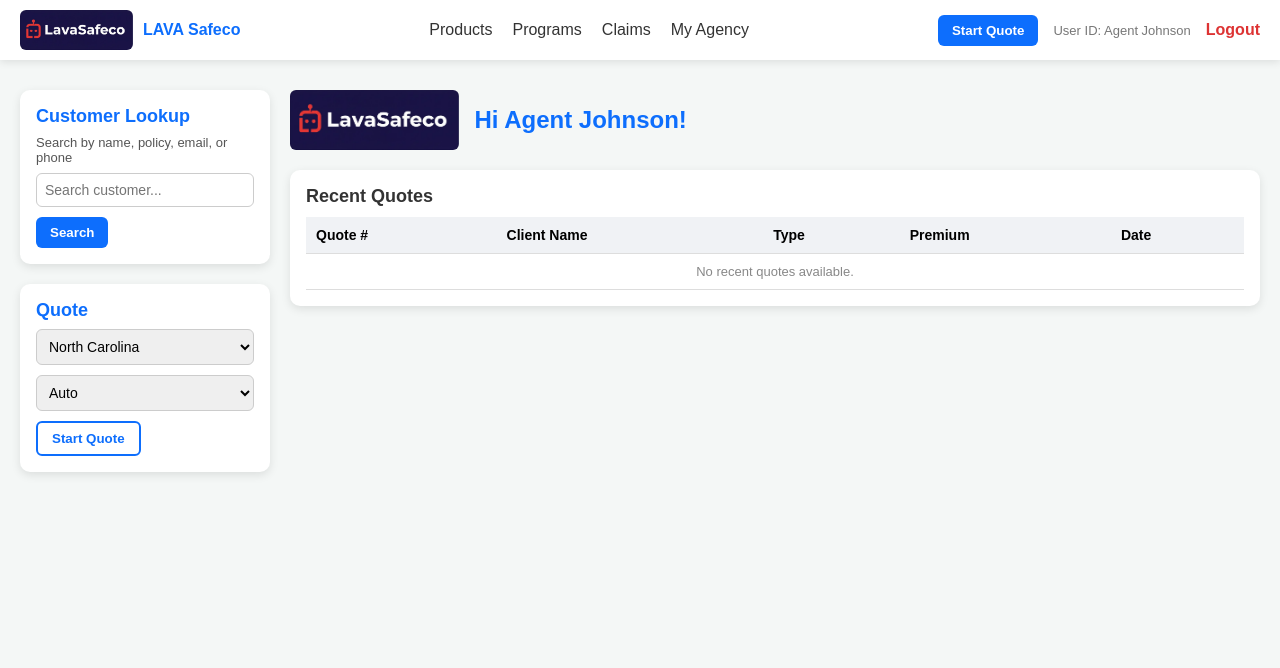
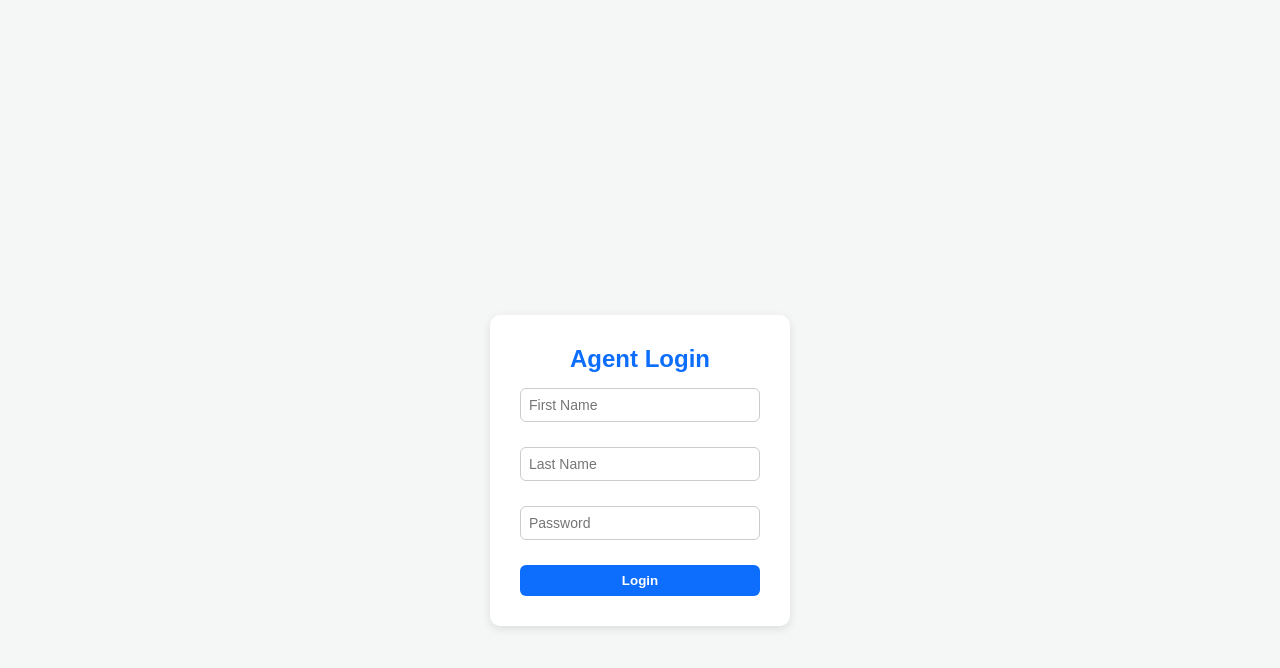
Before and after one commit to jonasrosauro122-a11y/lava-carrier-portalSafeco, a plain HTML site: page dashboard.html in a window 1280 px wide. Drawn offline with Linux system fonts and the light colour scheme.

Commit message:
Update dashboard.html

```diff
--- a/dashboard.html
+++ b/dashboard.html
@@ -5,249 +5,99 @@
 <meta name="viewport" content="width=device-width, initial-scale=1.0" />
 <title>LAVA Safeco | Dashboard</title>
 <style>
-    /* ----------- BASE STYLES ----------- */
-    * {
-      margin: 0;
-      padding: 0;
-      box-sizing: border-box;
-      font-family: "Poppins", Arial, sans-serif;
-    }
-    body {
-      background-color: #f4f7f6;
-      padding-top: 70px;
-    }
+  * { margin:0; padding:0; box-sizing:border-box; font-family:"Poppins", Arial, sans-serif; }
+  body { background-color:#f4f7f6; padding-top:70px; }
 
-    /* ----------- NAVBAR ----------- */
-    nav {
-      background: #fff;
-      box-shadow: 0 2px 8px rgba(0, 0, 0, 0.1);
-      position: fixed;
-      top: 0;
-      left: 0;
-      right: 0;
-      height: 60px;
-      display: flex;
-      align-items: center;
-      justify-content: space-between;
-      padding: 0 20px;
-      z-index: 100;
-    }
-    .navbar-brand {
-      display: flex;
-      align-items: center;
-      gap: 10px;
-      font-weight: 700;
-      color: #0d6efd;
-      text-decoration: none;
-    }
-    .navbar-brand img {
-      height: 40px;
-      border-radius: 6px;
-    }
+  /* NAVBAR */
+  nav { background:#fff; box-shadow:0 2px 8px rgba(0,0,0,0.1); position:fixed; top:0; left:0; right:0; height:60px; display:flex; align-items:center; justify-content:space-between; padding:0 20px; z-index:100;}
+  .navbar-brand { display:flex; align-items:center; gap:10px; font-weight:700; color:#0d6efd; text-decoration:none;}
+  .navbar-brand img { height:40px; border-radius:6px; }
+  .nav-links { display:flex; gap:20px;}
+  .nav-links a { text-decoration:none; color:#333; font-weight:500; transition:color 0.2s;}
+  .nav-links a:hover { color:#0d6efd; }
+  .nav-right { display:flex; align-items:center; gap:15px;}
+  .btn { padding:8px 14px; border:none; border-radius:6px; font-weight:600; cursor:pointer; transition: background 0.2s, color 0.2s;}
+  .btn-primary { background:#0d6efd; color:#fff;}
+  .btn-primary:hover { background:#0b5ed7;}
+  .btn-outline { background:transparent; color:#0d6efd; border:2px solid #0d6efd;}
+  .btn-outline:hover { background:#0d6efd; color:#fff;}
 
-    .nav-links {
-      display: flex;
-      gap: 20px;
-    }
-    .nav-links a {
-      text-decoration: none;
-      color: #333;
-      font-weight: 500;
-      transition: color 0.2s;
-    }
-    .nav-links a:hover {
-      color: #0d6efd;
-    }
+  /* LAYOUT */
+  .container { display:flex; gap:20px; padding:20px;}
+  aside { flex:0 0 260px; display:flex; flex-direction:column; gap:20px;}
+  main { flex:1; display:flex; flex-direction:column; gap:20px; }
 
-    .nav-right {
-      display: flex;
-      align-items: center;
-      gap: 15px;
-    }
-    .btn {
-      padding: 8px 14px;
-      border: none;
-      border-radius: 6px;
-      font-weight: 600;
-      cursor: pointer;
-      transition: background 0.2s, color 0.2s;
-    }
-    .btn-primary {
-      background: #0d6efd;
-      color: #fff;
-    }
-    .btn-primary:hover {
-      background: #0b5ed7;
-    }
-    .btn-outline {
-      background: transparent;
-      color: #0d6efd;
-      border: 2px solid #0d6efd;
-    }
-    .btn-outline:hover {
-      background: #0d6efd;
-      color: #fff;
-    }
+  /* CARDS */
+  .card { background:#fff; border-radius:10px; box-shadow:0 3px 10px rgba(0,0,0,0.1); padding:16px;}
+  .card h3 { font-size:16px; color:#0d6efd; margin-bottom:8px;}
+  .card p { font-size:13px; color:#555; margin-bottom:8px;}
+  .form-input, .form-select { width:100%; padding:8px; border:1px solid #ccc; border-radius:6px; margin-bottom:10px; font-size:14px;}
 
-    /* ----------- LAYOUT ----------- */
-    .container {
-      display: flex;
-      gap: 20px;
-      padding: 20px;
-    }
+  /* MAIN CONTENT SECTIONS */
+  .welcome-section { display:flex; align-items:center; gap:15px; }
+  .welcome-section img { height:60px; border-radius:6px; }
+  .welcome-section h2 { color:#0d6efd; font-weight:600; }
+  .cards-row { display:flex; gap:20px; flex-wrap:wrap; }
+  .cards-row .card { flex:1; min-width:200px; }
 
-    /* ----------- SIDEBAR ----------- */
-    aside {
-      flex: 0 0 250px;
-      display: flex;
-      flex-direction: column;
-      gap: 20px;
-    }
-    .card {
-      background: #fff;
-      border-radius: 10px;
-      box-shadow: 0 3px 10px rgba(0, 0, 0, 0.1);
-      padding: 16px;
-    }
-    .card h3 {
-      font-size: 18px;
-      color: #0d6efd;
-      margin-bottom: 8px;
-    }
-    .card p {
-      font-size: 13px;
-      color: #555;
-      margin-bottom: 8px;
-    }
-    .form-input,
-    .form-select {
-      width: 100%;
-      padding: 8px;
-      border: 1px solid #ccc;
-      border-radius: 6px;
-      margin-bottom: 10px;
-      font-size: 14px;
-    }
+  /* TABLE */
+  .recent-quotes table { width:100%; border-collapse:collapse; font-size:14px;}
+  th, td { padding:10px; border-bottom:1px solid #ddd; text-align:left;}
+  th { background-color:#f0f2f5; font-weight:600; }
+  tr:hover { background-color:#f9fbff;}
+  .text-muted { color:#888; font-size:13px; text-align:center; }
 
-    /* ----------- MAIN CONTENT ----------- */
-    main {
-      flex: 1;
-    }
-    .welcome-section {
-      display: flex;
-      align-items: center;
-      gap: 15px;
-      margin-bottom: 20px;
-    }
-    .welcome-section img {
-      height: 60px;
-      border-radius: 6px;
-    }
-    .welcome-section h2 {
-      color: #0d6efd;
-      font-weight: 600;
-    }
+  /* ALERT */
+  .alert { position:fixed; top:20px; right:20px; background:#d4edda; color:#155724; border:1px solid #c3e6cb; padding:10px 16px; border-radius:8px; display:none; box-shadow:0 3px 10px rgba(0,0,0,0.15);}
+  .alert.error { background:#f8d7da; color:#721c24; border:1px solid #f5c6cb;}
 
-    .recent-quotes {
-      background: #fff;
-      border-radius: 10px;
-      padding: 16px;
-      box-shadow: 0 3px 10px rgba(0, 0, 0, 0.1);
-    }
-    .recent-quotes h3 {
-      font-size: 18px;
-      font-weight: 600;
-      color: #333;
-      margin-bottom: 10px;
-    }
+  /* LOGIN FORM */
+  #loginContainer { display:flex; justify-content:center; align-items:center; height:100vh; background:#f4f7f6; }
+  #loginForm { background:#fff; padding:30px; border-radius:10px; box-shadow:0 3px 10px rgba(0,0,0,0.1); width:300px; display:flex; flex-direction:column; gap:15px; }
 
-    table {
-      width: 100%;
-      border-collapse: collapse;
-      font-size: 14px;
-    }
-    th, td {
-      padding: 10px;
-      border-bottom: 1px solid #ddd;
-      text-align: left;
-    }
-    th {
-      background-color: #f0f2f5;
-      font-weight: 600;
-    }
-    tr:hover {
-      background-color: #f9fbff;
-    }
-    .text-muted {
-      color: #888;
-      font-size: 13px;
-      text-align: center;
-    }
-
-    /* ----------- ALERT ----------- */
-    .alert {
-      position: fixed;
-      top: 20px;
-      right: 20px;
-      background: #d4edda;
-      color: #155724;
-      border: 1px solid #c3e6cb;
-      padding: 10px 16px;
-      border-radius: 8px;
-      display: none;
-      box-shadow: 0 3px 10px rgba(0, 0, 0, 0.15);
-    }
-    .alert.error {
-      background: #f8d7da;
-      color: #721c24;
-      border: 1px solid #f5c6cb;
-    }
-
-    /* ----------- RESPONSIVE ----------- */
-    @media (max-width: 900px) {
-      .container {
-        flex-direction: column;
-      }
-      aside {
-        flex: 1 1 auto;
-      }
-    }
+  @media(max-width:900px){.container{flex-direction:column;} aside{flex:1 1 auto;}}
 </style>
 </head>
+<body>
 
-<body>
-  <!-- Navbar -->
+<!-- LOGIN FORM -->
+<div id="loginContainer">
+  <form id="loginForm">
+    <h2 style="color:#0d6efd;text-align:center;">Agent Login</h2>
+    <input type="text" id="firstName" placeholder="First Name" class="form-input" required>
+    <input type="text" id="lastName" placeholder="Last Name" class="form-input" required>
+    <input type="password" id="password" placeholder="Password" class="form-input" required>
+    <button type="submit" class="btn btn-primary">Login</button>
+  </form>
+</div>
+
+<!-- DASHBOARD -->
+<div id="dashboardContainer" style="display:none;">
+  <!-- NAVBAR -->
   <nav>
-    <a href="#" class="navbar-brand">
-      <img src="images/lava-safeco-logo.png" alt="LAVA Safeco Logo" />
-      LAVA Safeco
-    </a>
-
+    <a href="#" class="navbar-brand"><img src="images/lava-safeco-logo.png" /> LAVA Safeco</a>
     <div class="nav-links">
       <a href="#">Products</a>
       <a href="#">Programs</a>
       <a href="#">Claims</a>
       <a href="#">My Agency</a>
     </div>
-
     <div class="nav-right">
       <button class="btn btn-primary" onclick="startQuote()">Start Quote</button>
-      <span id="agent-display" style="font-size:13px;color:#777;">User ID: Agent Johnson</span>
+      <span id="agent-display" style="font-size:13px;color:#777;"></span>
       <a href="#" style="color:#d33;font-weight:600;text-decoration:none;" onclick="logout()">Logout</a>
     </div>
   </nav>
 
-  <!-- Main Layout -->
   <div class="container">
-    <!-- Sidebar -->
+    <!-- SIDEBAR -->
     <aside>
       <div class="card">
         <h3>Customer Lookup</h3>
         <p>Search by name, policy, email, or phone</p>
-        <input type="text" class="form-input" placeholder="Search customer..." />
-        <button class="btn btn-primary w-100">Search</button>
+        <input type="text" class="form-input" id="customerSearch" placeholder="Search customer..." />
+        <button class="btn btn-primary w-100" onclick="searchCustomer()">Search</button>
       </div>
-
       <div class="card">
         <h3>Quote</h3>
         <select class="form-select" id="quoteStateSelect">
@@ -258,19 +108,44 @@
         <select class="form-select" id="quoteProductSelect">
           <option value="Auto">Auto</option>
           <option value="Home">Home</option>
-          <option value="Life">Life</option>
         </select>
         <button class="btn btn-outline w-100" onclick="startQuote()">Start Quote</button>
       </div>
     </aside>
 
-    <!-- Main Content -->
+    <!-- MAIN CONTENT -->
     <main>
       <div class="welcome-section">
-        <img src="images/lava-safeco-logo.png" alt="LAVA Safeco Logo" />
-        <h2 id="welcome-agent-msg">Hi Agent Johnson!</h2>
+        <img src="images/lava-safeco-logo.png" />
+        <h2 id="welcome-agent-msg"></h2>
       </div>
 
+      <!-- Cards Row -->
+      <div class="cards-row">
+        <div class="card">
+          <h3>Renewals</h3>
+          <p id="renewals">No renewals right now.</p>
+        </div>
+        <div class="card">
+          <h3>My Favorites</h3>
+          <ul style="font-size:13px; padding-left:15px;">
+            <li>Client list</li>
+            <li>View policy summary</li>
+            <li>Change or endorse</li>
+            <li>Manage billing & payments</li>
+          </ul>
+        </div>
+        <div class="card">
+          <h3>My Production</h3>
+          <p id="production">Auto Issues YTD: 0 <br> Home Issues YTD: 0</p>
+        </div>
+        <div class="card">
+          <h3>My Insights</h3>
+          <p>85% of customers say it’s important to review policy coverages.</p>
+        </div>
+      </div>
+
+      <!-- Recent Quotes Table -->
       <div class="recent-quotes">
         <h3>Recent Quotes</h3>
         <table>
@@ -283,41 +158,106 @@
               <th>Date</th>
             </tr>
           </thead>
-          <tbody>
-            <tr>
-              <td colspan="5" class="text-muted">No recent quotes available.</td>
-            </tr>
+          <tbody id="recentQuotesBody">
+            <tr><td colspan="5" class="text-muted">No recent quotes available.</td></tr>
           </tbody>
         </table>
       </div>
     </main>
   </div>
+</div>
 
-  <!-- Alert -->
 <div class="alert" id="alertBox"></div>
 
-  <!-- Inline Script -->
 <script>
+const QUOTES_KEY = "quotes";
+
+// ALERT
 function showAlert(type, message) {
   const box = document.getElementById("alertBox");
   box.textContent = message;
-      box.className = "alert" + (type === "error" ? " error" : "");
-      box.style.display = "block";
-      setTimeout(() => (box.style.display = "none"), 3000);
+  box.className = "alert" + (type==="error"?" error":"");
+  box.style.display="block";
+  setTimeout(()=>box.style.display="none",3000);
 }
 
+// QUOTES
 function startQuote() {
   const product = document.getElementById("quoteProductSelect").value.toLowerCase();
-      if (product === "auto" || product === "home") {
-        window.location.href = `quote.html?type=${product}`;
-      } else {
-        showAlert("error", "This quote type is not yet supported.");
-      }
+  if(product==="auto"||product==="home"){
+    window.location.href=`quote.html?type=${product}`;
+  } else showAlert("error","This quote type is not yet supported.");
 }
 
 function logout() {
-      showAlert("success", "You have been logged out.");
+  showAlert("success","You have been logged out.");
+  // Reset dashboard and show login again
+  document.getElementById("dashboardContainer").style.display="none";
+  document.getElementById("loginContainer").style.display="flex";
 }
+
+// CUSTOMER SEARCH
+function searchCustomer() { showAlert("success","Customer search is not implemented yet."); }
+
+// LOAD RECENT QUOTES
+function loadRecentQuotes(){
+  const quotes = JSON.parse(localStorage.getItem(QUOTES_KEY)) || [];
+  const tbody = document.getElementById("recentQuotesBody");
+  tbody.innerHTML = "";
+  if(quotes.length===0){
+    tbody.innerHTML=`<tr><td colspan="5" class="text-muted">No recent quotes available.</td></tr>`;
+    return;
+  }
+  quotes.sort((a,b)=>b.createdAt - a.createdAt);
+  quotes.forEach(q=>{
+    const row = document.createElement("tr");
+    row.innerHTML=`<td>${q.quoteNumber||'—'}</td>
+                   <td>${q.applicantName||'—'}</td>
+                   <td>${q.productType}</td>
+                   <td>$${q.estimatedPremium}</td>
+                   <td>${new Date(q.createdAt).toLocaleDateString()}</td>`;
+    tbody.appendChild(row);
+  });
+}
+
+// LOGIN LOGIC
+document.getElementById("loginForm").addEventListener("submit", function(e){
+  e.preventDefault();
+  const first = document.getElementById("firstName").value.trim();
+  const last = document.getElementById("lastName").value.trim();
+  const password = document.getElementById("password").value;
+
+  if(first && last && password){
+    // In real-world: verify password here
+    // Save agent info in sessionStorage
+    sessionStorage.setItem("agentFirstName", first);
+    sessionStorage.setItem("agentLastName", last);
+
+    document.getElementById("loginContainer").style.display="none";
+    document.getElementById("dashboardContainer").style.display="block";
+
+    const fullName = first + " " + last;
+    document.getElementById("welcome-agent-msg").textContent=`Hi ${fullName}!`;
+    document.getElementById("agent-display").textContent=`User ID: ${fullName}`;
+    loadRecentQuotes();
+  } else {
+    showAlert("error","Please fill all login fields.");
+  }
+});
+
+// AUTO GREETING IF SESSION EXISTS
+document.addEventListener("DOMContentLoaded", ()=>{
+  const first = sessionStorage.getItem("agentFirstName");
+  const last = sessionStorage.getItem("agentLastName");
+  if(first && last){
+    document.getElementById("loginContainer").style.display="none";
+    document.getElementById("dashboardContainer").style.display="block";
+    const fullName = first + " " + last;
+    document.getElementById("welcome-agent-msg").textContent=`Hi ${fullName}!`;
+    document.getElementById("agent-display").textContent=`User ID: ${fullName}`;
+    loadRecentQuotes();
+  }
+});
 </script>
 </body>
 </html>
```
Lines whose indentation alone changed are shown as unchanged.
